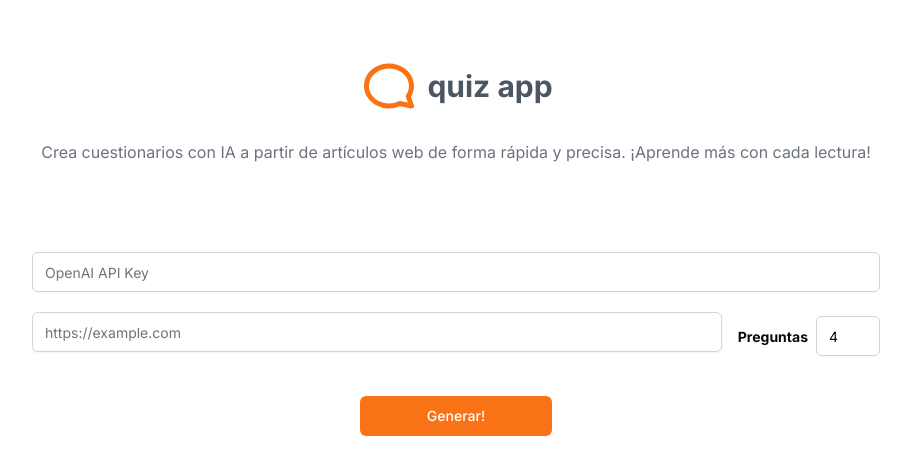
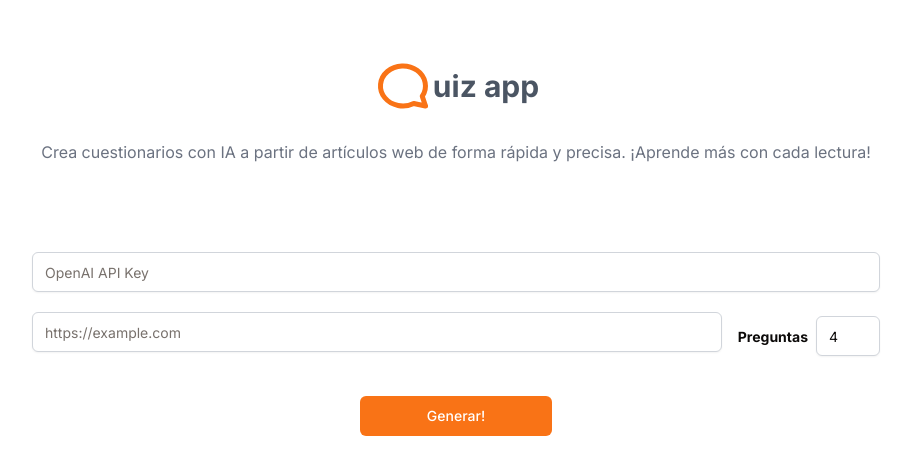
Before and after one commit to agilenv/quizapp, a Next.js app: page / in a window 1280 px wide. Shown: the top 474 px of the page, without its empty margins (184-1095 px from the left). Built offline with nearby package versions, Linux system fonts and the light colour scheme.

Commit message:
Improve logo component

```diff
--- a/components/Logo.tsx
+++ b/components/Logo.tsx
@@ -1,6 +1,6 @@
 export default function Logo() {
   return (
-    <div className={"flex flex-row items-center gap-2 text-primary"}>
+    <div className={"flex flex-row items-center text-primary"}>
       <svg
         xmlns="http://www.w3.org/2000/svg"
         width="60"
@@ -18,7 +18,7 @@ export default function Logo() {
           <path d="M3 20l1.3 -3.9c-2.324 -3.437 -1.426 -7.872 2.1 -10.374c3.526 -2.501 8.59 -2.296 11.845 .48c3.255 2.777 3.695 7.266 1.029 10.501c-2.666 3.235 -7.615 4.215 -11.574 2.293l-4.7 1" />
         </g>
       </svg>
-      <span className={"text-3xl text-gray-600 font-bold"}>quiz app</span>
+      <span className={"text-3xl text-gray-600 font-bold"}>uiz app</span>
     </div>
   );
 }
```
